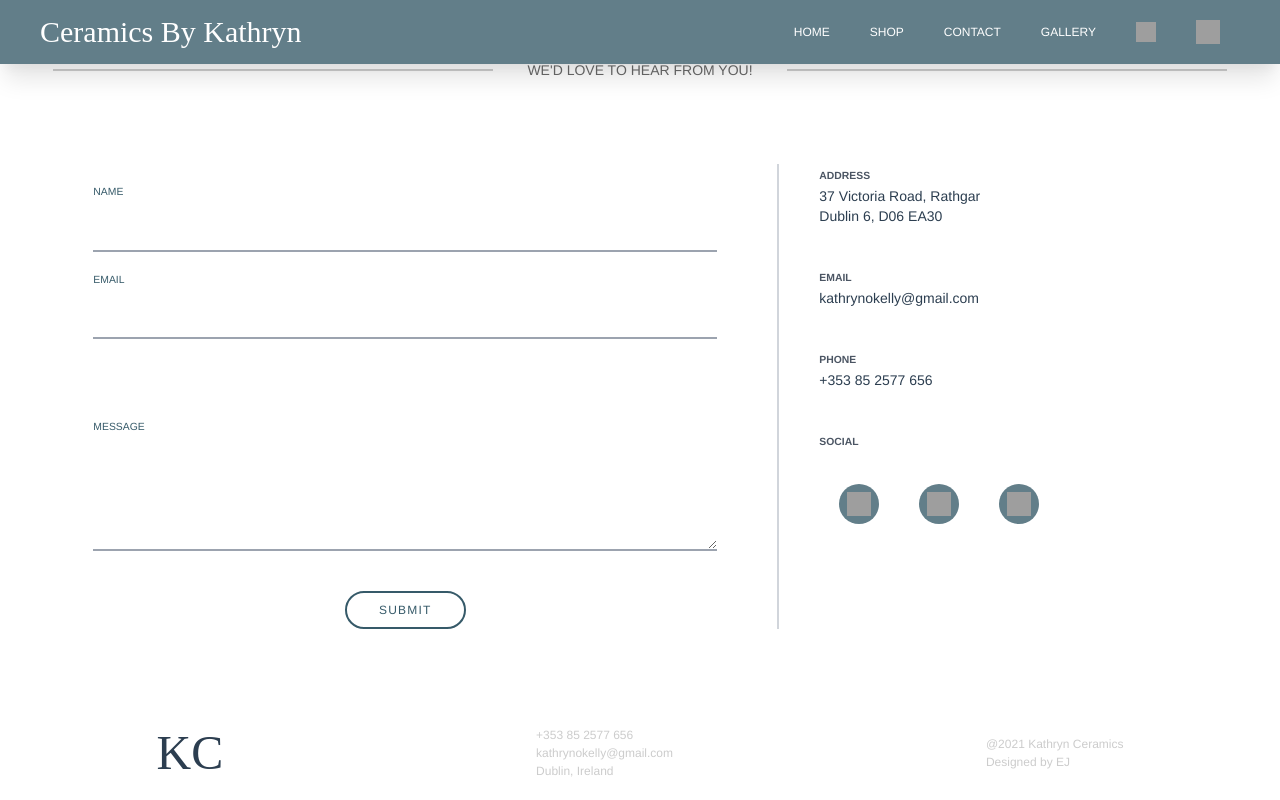
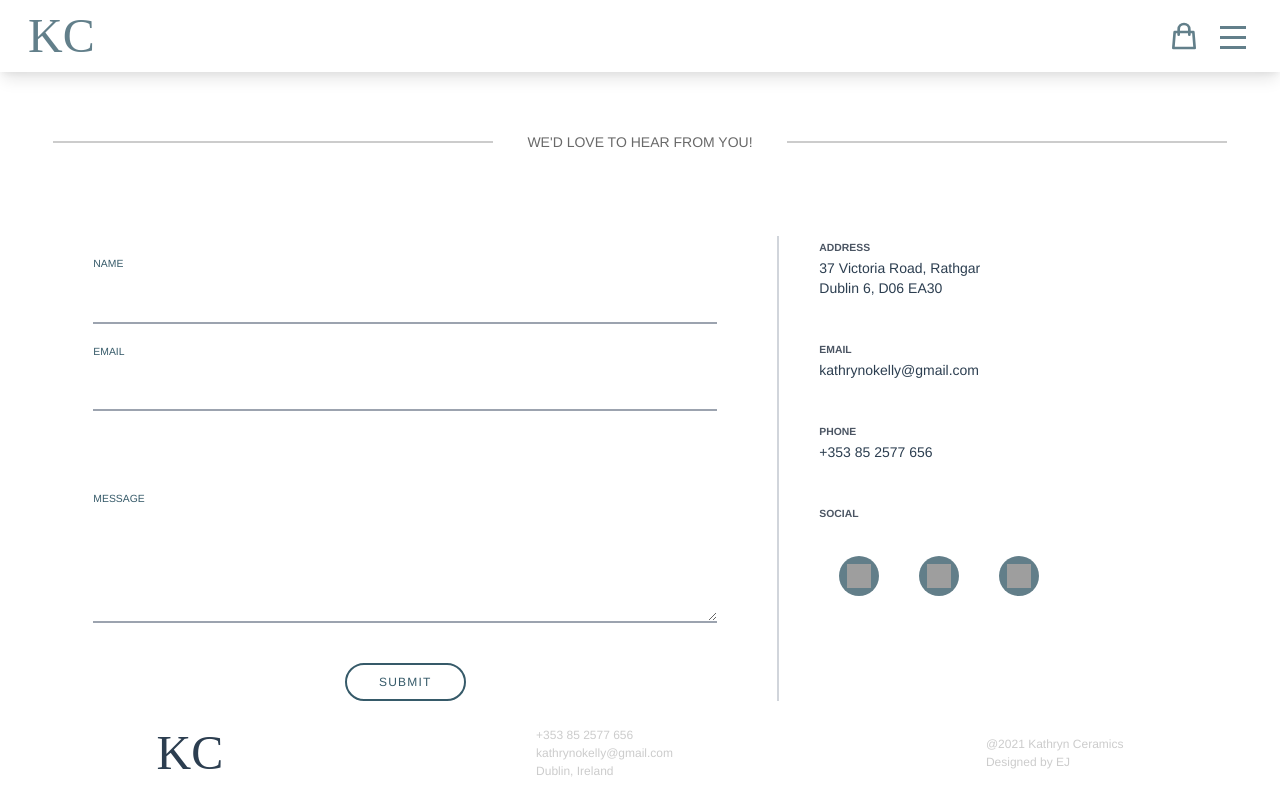
Before and after one commit to ejmvy/kathryn-refactor, a Vue app: page /contact in a window 1280 px wide. Built offline with nearby package versions, Linux system fonts and the light colour scheme; grey boxes are pictures that could not be loaded.

Commit message:
header revamp - new style

```diff
--- a/src/components/LandingPage/Header.vue
+++ b/src/components/LandingPage/Header.vue
@@ -1,99 +1,90 @@
 <template>
-  <header class="absolute bg-green-light w-full">
-    <div class="flex py-3 px-5 md:px-10 justify-between items-center shadow-xl">
-      <router-link class="logo text-3xl text-white" to="/">{{
-        mobileWidth ? shortTitle : longTitle
-      }}</router-link>
-      <nav class="hidden items-center md:flex">
-        <li class="li-class">
-          <router-link to="/">Home</router-link>
-        </li>
-        <li class="li-class">
-          <router-link to="/shop">Shop</router-link>
-        </li>
-        <li class="li-class">
-          <router-link to="/contact">Contact</router-link>
-        </li>
-        <li class="li-class">
-          <a href="#">Gallery</a>
-        </li>
-        <div class="li-class">
+  <header
+    class="w-full flex justify-between items-center py-3 px-7"
+    :class="{ 'shadow-lg': addShadow }"
+  >
+    <router-link to="/" :class="{ navLogo: hamburgerOpen }">
+      <p
+        class="logo text-green-light text-4xl sm:text-5xl"
+        :class="{ navLogo: hamburgerOpen }"
+      >
+        KC
+      </p>
+    </router-link>
+
+    <div class="flex">
+      <svg
+        @click="openCart()"
+        xmlns="http://www.w3.org/2000/svg"
+        class="h-8 w-8 cartIcon cursor-pointer"
+        fill="none"
+        viewBox="0 0 24 24"
+        stroke="#627F8A"
+      >
+        <path
+          stroke-linecap="round"
+          stroke-linejoin="round"
+          stroke-width="2"
+          d="M16 11V7a4 4 0 00-8 0v4M5 9h14l1 12H4L5 9z"
+        />
+      </svg>
+
+      <div
+        class="hamburger"
+        @click="openNavPanel"
+        :class="hamburgerOpen ? 'hamburgerOpen' : ''"
+      >
+        <div class="hamburger-line hamburger-line-first"></div>
+        <div class="hamburger-line hamburger-line-middle"></div>
+        <div class="hamburger-line hamburger-line-last"></div>
+      </div>
+
+      <transition name="fall-down">
+        <nav
+          v-if="openNav"
+          class="absolute top-0 left-0 w-screen h-screen flex flex-col items-center bg-black-dark opacity-80 leading-5 text-2xl text-white pt-32"
+        >
+          <router-link to="/">
+            <li>Home</li>
+          </router-link>
+          <router-link to="/shop">
+            <li>Shop</li>
+          </router-link>
           <router-link :to="checkLoggedIn ? '/userprofile' : '/login'">
-            <img class="w-5 h-5" src="https://i.ibb.co/pn8FWKn/userIcon.png" />
+            <li>My Account</li>
           </router-link>
+          <router-link to="#">
+            <li>Gallery</li>
+          </router-link>
+          <router-link to="/contact">
+            <li>Contact</li>
+          </router-link>
+        </nav>
+      </transition>
+      <transition name="slide">
+        <div
+          v-if="cartOpen"
+          class="cartImport absolute top-0 right-0 w-screen h-screen"
+        >
+          <CartPopup @closePopup="openCart()"></CartPopup>
         </div>
-        <div class="li-class cursor-pointer">
-          <div class="flex hover:no-underline">
-            <img
-              class="w-6 h-6"
-              src="https://i.ibb.co/vzdx4Vj/cart.png"
-              @click="openCart()"
-            />
-            <div
-              v-if="getCartLength"
-              class="w-5 h-5 text-xs flex items-center justify-center bg-white rounded-full text-green-light font-bold relative -top-2"
-            >
-              {{ getCartLength }}
-            </div>
-          </div>
-        </div>
-      </nav>
-
-      <!-- MOBILE NAV -->
-      <nav class="flex md:hidden items-center">
-        <div class="mx-4">
-          <img class="w-4 h-4" src="https://i.ibb.co/DGCt4tJ/hamburger.png" />
-        </div>
-        <div class="flex md:hidden items-center">
-          <router-link :to="checkLoggedIn ? '/userprofile' : '/login'">
-            <img
-              class="w-5 h-5 middleLink"
-              src="https://i.ibb.co/pn8FWKn/userIcon.png"
-            />
-          </router-link>
-        </div>
-        <div class="ml-4">
-          <div class="flex cursor-pointer">
-            <img
-              class="w-6 h-6"
-              src="https://i.ibb.co/vzdx4Vj/cart.png"
-              @click="openCart()"
-            />
-            <div
-              v-if="getCartLength"
-              class="w-5 h-5 text-xs flex items-center justify-center bg-white rounded-full text-green font-bold relative -top-2"
-            >
-              {{ getCartLength }}
-            </div>
-          </div>
-        </div>
-      </nav>
+      </transition>
     </div>
   </header>
-
-  <transition name="slide">
-    <div v-if="cartOpen" class="cartImport">
-      <CartPopup @closePopup="openCart()"></CartPopup>
-    </div>
-  </transition>
 </template>
 
 <script>
 import CartPopup from "../../views/CartPopup.vue";
 export default {
+  props: ["addShadow"],
   data() {
     return {
       cartOpen: false,
-      windowWidth: window.innerWidth,
-      longTitle: "Ceramics By Kathryn",
-      shortTitle: "KC",
+      openNav: false,
+      hamburgerOpen: false,
     };
   },
-  mounted() {
-    window.addEventListener("rezise", () => {
-      this.windowWidth = window.innerWidth;
-    });
-  },
+
   methods: {
     openCart() {
       this.cartOpen = !this.cartOpen;
@@ -101,11 +92,12 @@ export default {
     showUser() {
       // console.log(`user logged: `, this.$store.state.user);
     },
+    openNavPanel() {
+      this.openNav = !this.openNav;
+      this.hamburgerOpen = !this.hamburgerOpen;
+    },
   },
   computed: {
-    mobileWidth() {
-      return this.windowWidth <= 800;
-    },
     checkLoggedIn() {
       console.log(`LOGGED IN: ${this.$store.getters.isAuthenticated}`);
       return this.$store.getters.isAuthenticated;
@@ -120,28 +112,47 @@ export default {
 };
 </script>
 
-<!-- Add "scoped" attribute to limit CSS to this component only -->
 <style scoped>
-li {
+nav {
+  transition: all 0.5s ease-in-out;
+  z-index: 3;
+}
+nav li {
+  list-style-type: none;
+  font-family: "Playfair Display SC", serif;
+  line-height: 4rem;
+  padding-bottom: 16px;
+  transition: color 0.3s ease;
+  cursor: pointer;
+  opacity: 0;
   border-bottom: 1px solid transparent;
-  transition: all 0.5s ease;
+  animation: slide_up_img 0.9s ease 1.5s forwards;
 }
 
 li:hover {
-  border-bottom: 1px solid white;
-  color: #eaeaea;
+  border-bottom: 1px solid #50ccc7;
+  color: #50ccc7;
 }
 
 header {
   z-index: 1;
 }
 
+.navLogo {
+  z-index: 10;
+  color: #d0e8e2;
+}
+
 /* CART POPUP STYLES */
 .cartImport {
-  position: relative;
-  right: 0;
-  top: 0;
+  z-index: 5;
   transition: all 0.5s ease-in-out;
+}
+
+.fall-down-enter,
+.fall-down-enter-active,
+.fall-down-leave-active {
+  top: -100%;
 }
 
 .slide-enter,
@@ -150,7 +161,61 @@ header {
   right: -100%;
 }
 
-.noUnderline:hover {
-  text-decoration: none !important;
+/* HAMBURGER BAR  */
+
+.hamburger {
+  margin-left: 20px;
+  /* padding: 2px; */
+  padding-top: 6px;
+
+  height: 1.8rem;
+  width: 2rem;
+  display: flex;
+  flex-direction: column;
+  justify-content: space-between;
+  z-index: 3;
+  /* border: 1px solid red; */
+}
+
+.hamburger:hover {
+  cursor: pointer;
+}
+
+.hamburgerOpen {
+  z-index: 10;
+}
+
+.hamburger-line {
+  height: 0.18rem;
+  width: 80%;
+  background: #627f8a;
+  transition: transform 300ms cubic-bezier(0.445, 0.05, 0.55, 0.95),
+    opacity 300ms linear;
+}
+
+.hamburgerOpen .hamburger-line-first {
+  transform: translate(0, 9px) rotate(45deg);
+  background: #d0e8e2;
+  width: 100%;
+}
+
+.hamburgerOpen .hamburger-line-middle {
+  opacity: 0;
+}
+
+.hamburgerOpen .hamburger-line-last {
+  transform: translate(0, -11px) rotate(-45deg);
+  background: #d0e8e2;
+  width: 100%;
+}
+
+@keyframes slide_up_img {
+  0% {
+    transform: translateY(250px);
+  }
+  100% {
+    transform: translateY(0);
+    opacity: 1;
+  }
 }
 </style>
```
